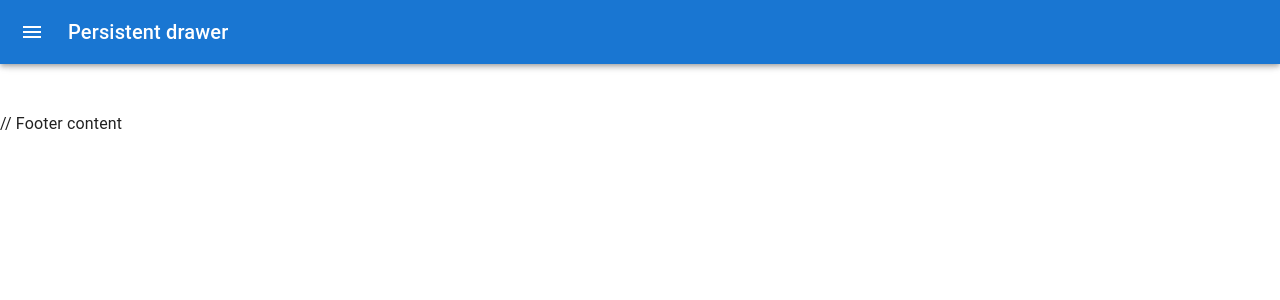
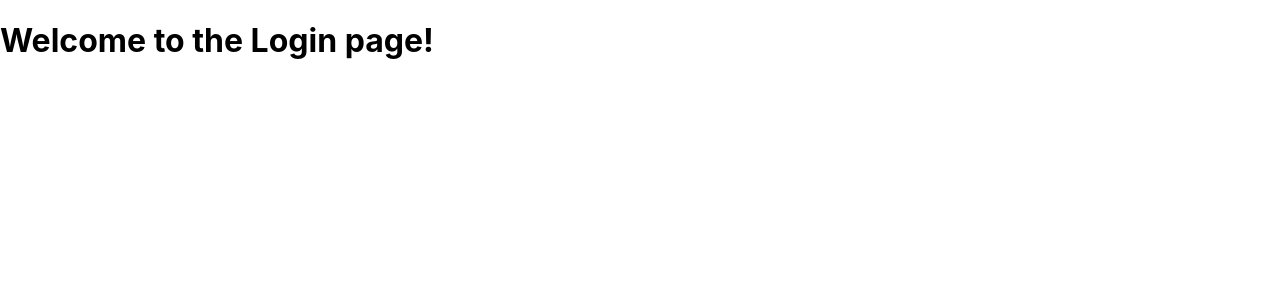
Before and after one commit to elie-atia/react-web-app, a React (Create React App) app: page /login in a window 1280 px wide. Shown: the top 300 px of the page. Built offline with nearby package versions, Linux system fonts and the light colour scheme.

Commit message:
feat: create login and signup pages(blank page)+add login and signup link

```diff
--- a/src/containers/Home.js
+++ b/src/containers/Home.js
@@ -1,6 +1,7 @@
 import React from 'react';
 import { Card, CardContent, CardMedia, Typography, Button } from '@mui/material';
 import Features from '../components/Features';
+import {Link} from 'react-router-dom';
 
 const Home = () => {
   const features = [
@@ -36,10 +37,10 @@ const Home = () => {
         <Typography variant="body2" color="textSecondary" component="p">
         In this 100% free and fun platform, you can: buy, sell, calculate your profits and compare your performance with those of other users.
         </Typography>
-        <Button variant="contained" color="primary">
+        <Button component={Link} to="/login" variant="contained" color="primary">
           Login
         </Button>
-        <Button variant="outlined" color="primary">
+        <Button component={Link} to="/signup"variant="outlined" color="primary">
           Signup
         </Button>
       </CardContent>
--- /dev/null
+++ b/src/containers/Login.js
@@ -0,0 +1,10 @@
+import React from 'react';
+
+const Login = () => {
+
+  return (
+    <h1>Welcome to the Login page!</h1>
+  );
+};
+
+export default Login;
--- /dev/null
+++ b/src/containers/Signup.js
@@ -0,0 +1,10 @@
+import React from 'react';
+
+const Signup = () => {
+
+  return (
+    <h1>Welcome to the Signup page!</h1>
+  );
+};
+
+export default Signup;
--- a/src/routes.js
+++ b/src/routes.js
@@ -1,6 +1,8 @@
 import { Route, Switch } from 'react-router-dom';
 
 import Home from './containers/Home';
+import Login from './containers/Login';
+import Signup from './containers/Signup';
 import Page1 from './containers/Page1';
 import Page2 from './containers/Page2';
 import Layout from './containers/Layout/Layout';
@@ -14,6 +16,9 @@ const Routes = () => {
         <>
             <Switch>
                 <Route exact={true} path='/' component={Home} />
+                <Route exact={true} path='/login' component={Login} />
+                <Route exact={true} path='/signup' component={Signup} />
+
                 <Layout>
                     <Route exact={true} path='/page1' component={Page1} />
                 </Layout>
```
